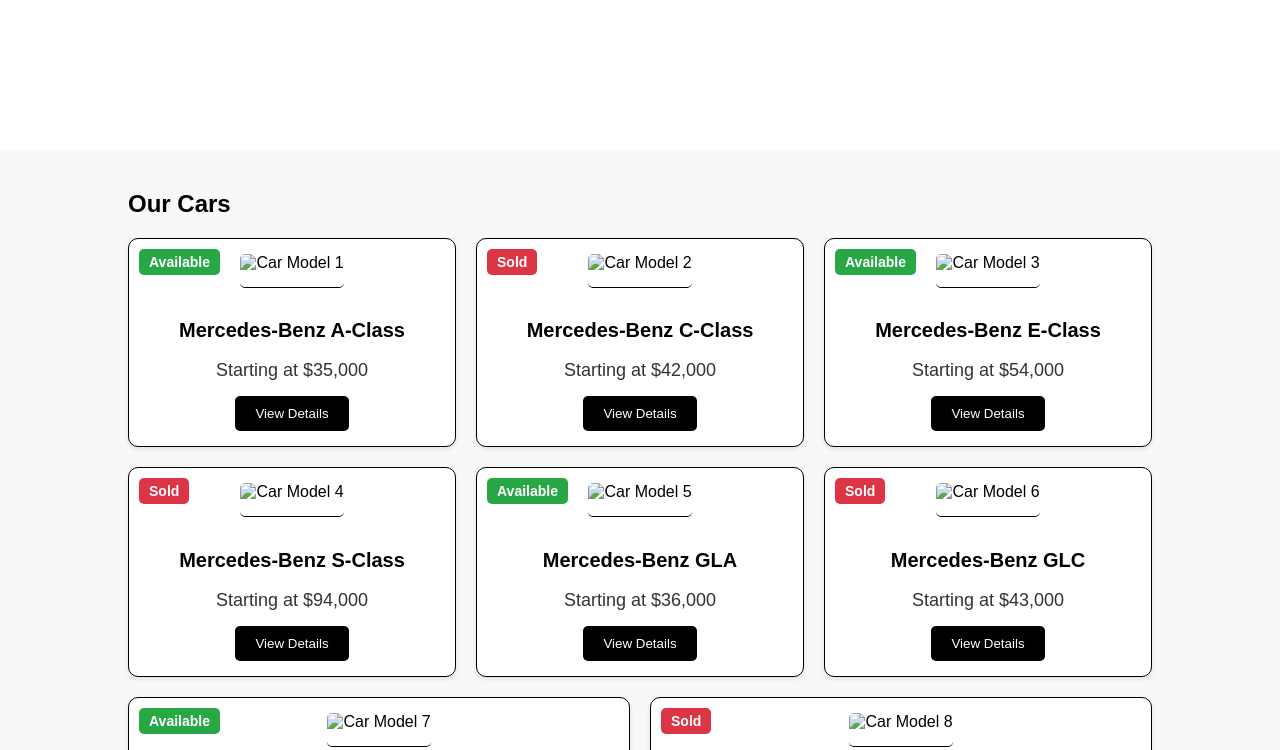
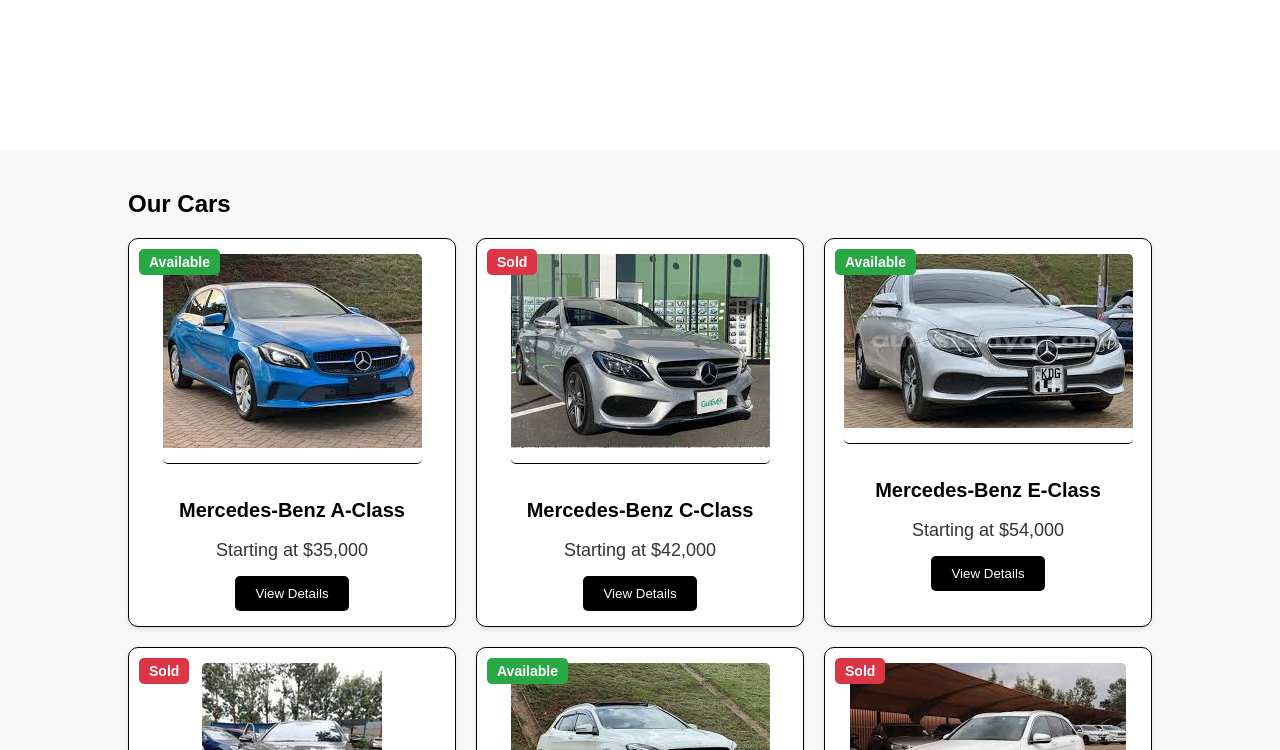
Before and after one commit to nyayiekarichard/Benzoo2, a plain HTML site: page products.html in a window 1280 px wide. Shown: the part 50-800 px from the top of the page. Drawn offline with Linux system fonts and the light colour scheme; the site is published under a folder, as on GitHub Pages, so addresses that start at the root find nothing.

Commit message:
edited path. Reemoved trailing forward slash

```diff
--- a/products.html
+++ b/products.html
@@ -10,7 +10,7 @@
     <header>
         <div class="container">
             <nav>
-                <img src="/Assets/2.png" alt="logo">
+                <img src="Assets/2.png" alt="logo">
                 <ul>
                     <li><a href="index.html">Home</a></li>
                     <li><a href="products.html">Products</a></li>
@@ -30,56 +30,56 @@
                 <h1>Our Cars</h1>
                 <div class="product-grid">
                     <div class="product-item">
-                        <img src="/Assets/A class.jpeg" alt="Car Model 1">
+                        <img src="Assets/A class.jpeg" alt="Car Model 1">
                         <h2>Mercedes-Benz A-Class</h2>
                         <p>Starting at $35,000</p>
                         <span class="tag available">Available</span>
                         <button>View Details</button>
                     </div>
                     <div class="product-item">
-                        <img src="/Assets/C class22.jpeg" alt="Car Model 2">
+                        <img src="Assets/C class22.jpeg" alt="Car Model 2">
                         <h2>Mercedes-Benz C-Class</h2>
                         <p>Starting at $42,000</p>
                         <span class="tag sold">Sold</span>
                         <button>View Details</button>
                     </div>
                     <div class="product-item">
-                        <img src="/Assets/E class.jpeg" alt="Car Model 3">
+                        <img src="Assets/E class.jpeg" alt="Car Model 3">
                         <h2>Mercedes-Benz E-Class</h2>
                         <p>Starting at $54,000</p>
                         <span class="tag available">Available</span>
                         <button>View Details</button>
                     </div>
                     <div class="product-item">
-                        <img src="/Assets/S class 1.jpg" alt="Car Model 4">
+                        <img src="Assets/S class 1.jpg" alt="Car Model 4">
                         <h2>Mercedes-Benz S-Class</h2>
                         <p>Starting at $94,000</p>
                         <span class="tag sold">Sold</span>
                         <button>View Details</button>
                     </div>
                     <div class="product-item">
-                        <img src="/Assets/gla 2.jpeg" alt="Car Model 5">
+                        <img src="Assets/gla 2.jpeg" alt="Car Model 5">
                         <h2>Mercedes-Benz GLA</h2>
                         <p>Starting at $36,000</p>
                         <span class="tag available">Available</span>
                         <button>View Details</button>
                     </div>
                     <div class="product-item">
-                        <img src="/Assets/Glc 1.jpeg" alt="Car Model 6">
+                        <img src="Assets/Glc 1.jpeg" alt="Car Model 6">
                         <h2>Mercedes-Benz GLC</h2>
                         <p>Starting at $43,000</p>
                         <span class="tag sold">Sold</span>
                         <button>View Details</button>
                     </div>
                     <div class="product-item">
-                        <img src="/Assets/gle 1.jpeg" alt="Car Model 7">
+                        <img src="Assets/gle 1.jpeg" alt="Car Model 7">
                         <h2>Mercedes-Benz GLE</h2>
                         <p>Starting at $55,000</p>
                         <span class="tag available">Available</span>
                         <button>View Details</button>
                     </div>
                     <div class="product-item">
-                        <img src="/Assets/gls 2.jpeg" alt="Car Model 8">
+                        <img src="Assets/gls 2.jpeg" alt="Car Model 8">
                         <h2>Mercedes-Benz GLS</h2>
                         <p>Starting at $76,000</p>
                         <span class="tag sold">Sold</span>
```
